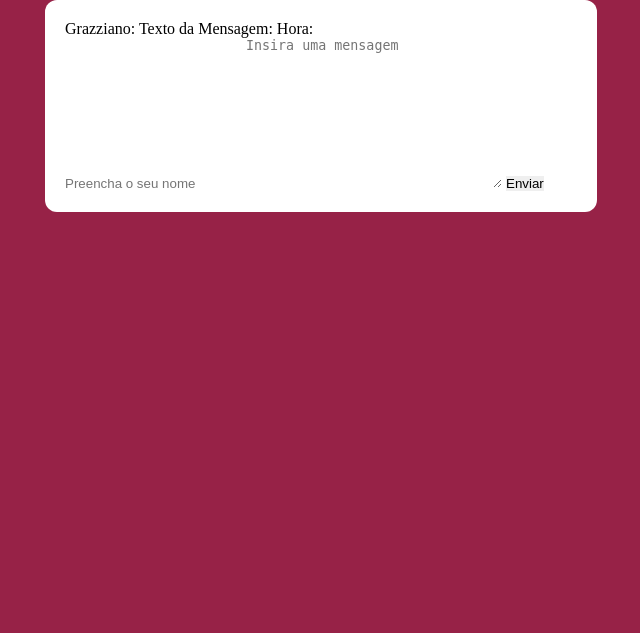
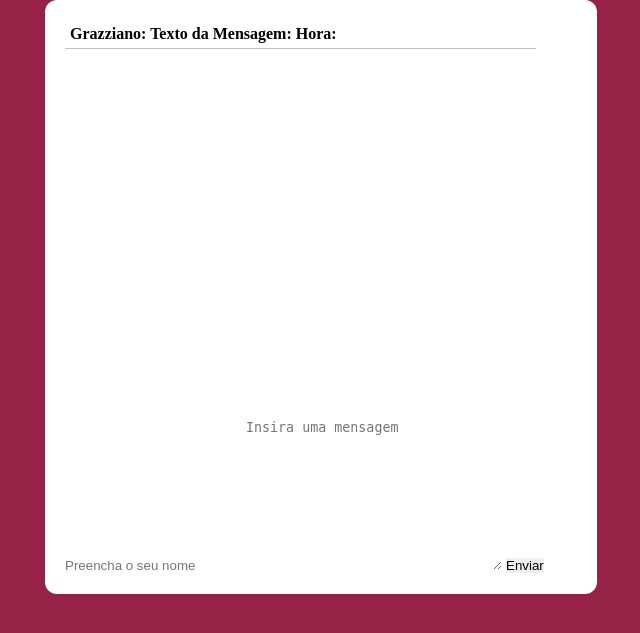
Before and after one commit to Grazziano/Chat, a PHP site: page / in a window 1280 px wide. Shown: the top 633 px of the page, without its empty margins (319-959 px from the left). Run offline with PHP 8.4, Linux system fonts and the light colour scheme.

Commit message:
Separando mensagens do chat

```diff
--- a/estilos.css
+++ b/estilos.css
@@ -18,3 +18,16 @@ body {
     -o-border-radius: 12px;
     -webkit-border-radius: 12px;
 }
+
+#caixa-chat {
+    width: 90%;
+    height: 400px;
+}
+
+#dados-chat {
+    width: 100%;
+    padding: 5px;
+    margin-bottom: 5px;
+    border-bottom: 1px solid silver;
+    font-weight: bold;
+}
```
